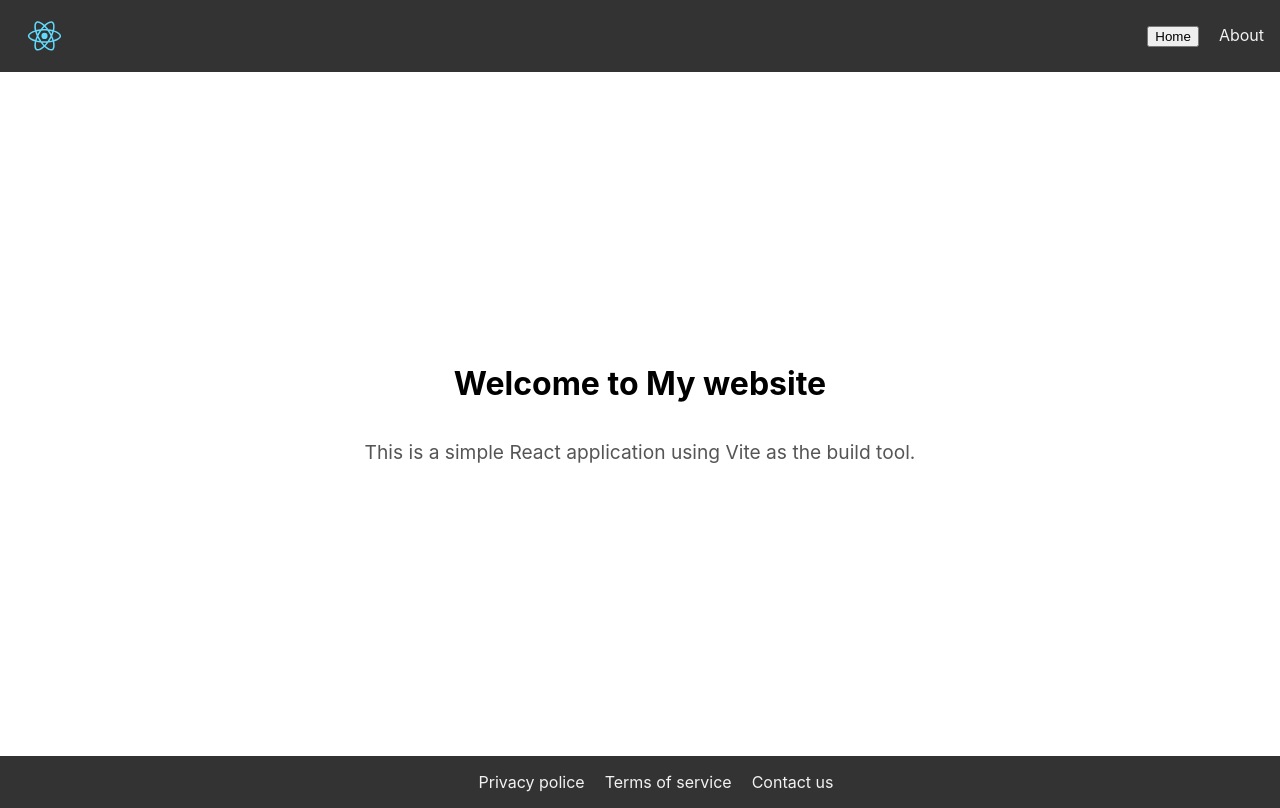
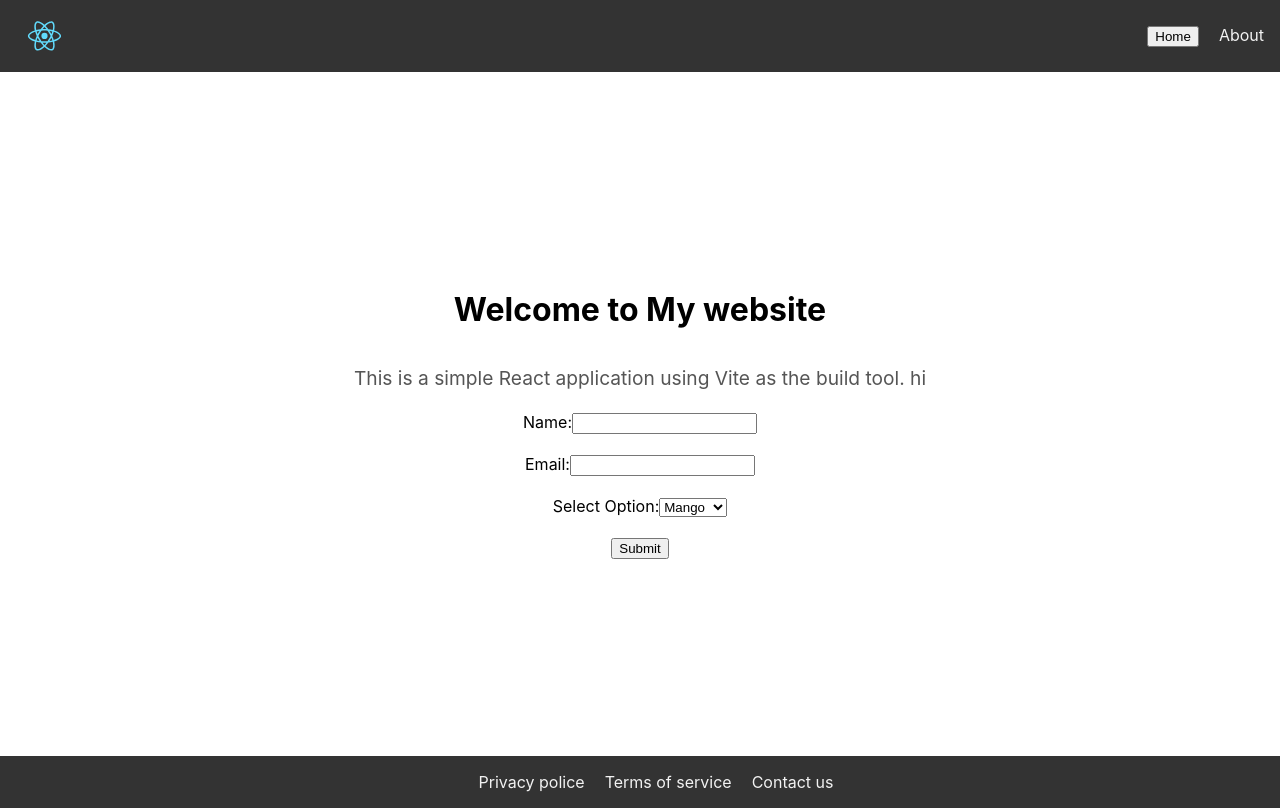
Before and after one commit to Harshchauhan177/ReactJS-FirstDemo, a React (Create React App) app in the folder beta-c/: page / in a window 1280 px wide. Shown: the top 808 px of the page. Built offline with nearby package versions, Linux system fonts and the light colour scheme.

Commit message:
controlled component Example done

```diff
--- a/beta-c/src/pages/Home.js
+++ b/beta-c/src/pages/Home.js
@@ -1,9 +1,20 @@
-import React from "react";
+import React, { useState } from "react";
 import mainStyles from "../assets/css/Main.module.css";
 import Navbar from "../components/layouts/Navbar";
 import Footer from "../components/layouts/Footer";
 
 function Home() {
+  const [name, setName] = useState("");
+  const [email, setEmail] = useState("");
+  const [options, setOptions] = useState("Mango");
+
+  const handelSubmit = (event) => {
+    event.preventDefault();
+    console.log("Name:", name);
+    console.log("Email:", email);
+    console.log("Options:", options);
+  };
+
   return (
     <>
       <Navbar />
@@ -11,8 +22,51 @@ function Home() {
         <div className={mainStyles.homePage}>
           <h1>Welcome to My website</h1>
           <p>
-            This is a simple React application using Vite as the build tool.
+            This is a simple React application using Vite as the build tool. hi
           </p>
+
+          <form onSubmit={handelSubmit}>
+            <label>
+              Name:
+              <input
+                type="text"
+                value={name}
+                onChange={(event) => {
+                  setName(event.target.value);
+                }}
+              />
+            </label>
+            <br />
+            <br />
+            <label>
+              Email:
+              <input
+                type="email"
+                value={email}
+                onChange={(event) => {
+                  setEmail(event.target.value);
+                }}
+              />
+            </label>
+            <br />
+            <br />
+            <label>
+              Select Option:
+              <select
+                value={options}
+                onChange={(event) => {
+                  setOptions(event.target.value);
+                }}
+              >
+                <option value="Mango">Mango</option>
+                <option value="Banana">Banana</option>
+                <option value="Apple">Apple</option>
+              </select>
+            </label>
+            <br />
+            <br />
+            <button type="submit">Submit</button>
+          </form>
         </div>
       </div>
       <Footer />
```
